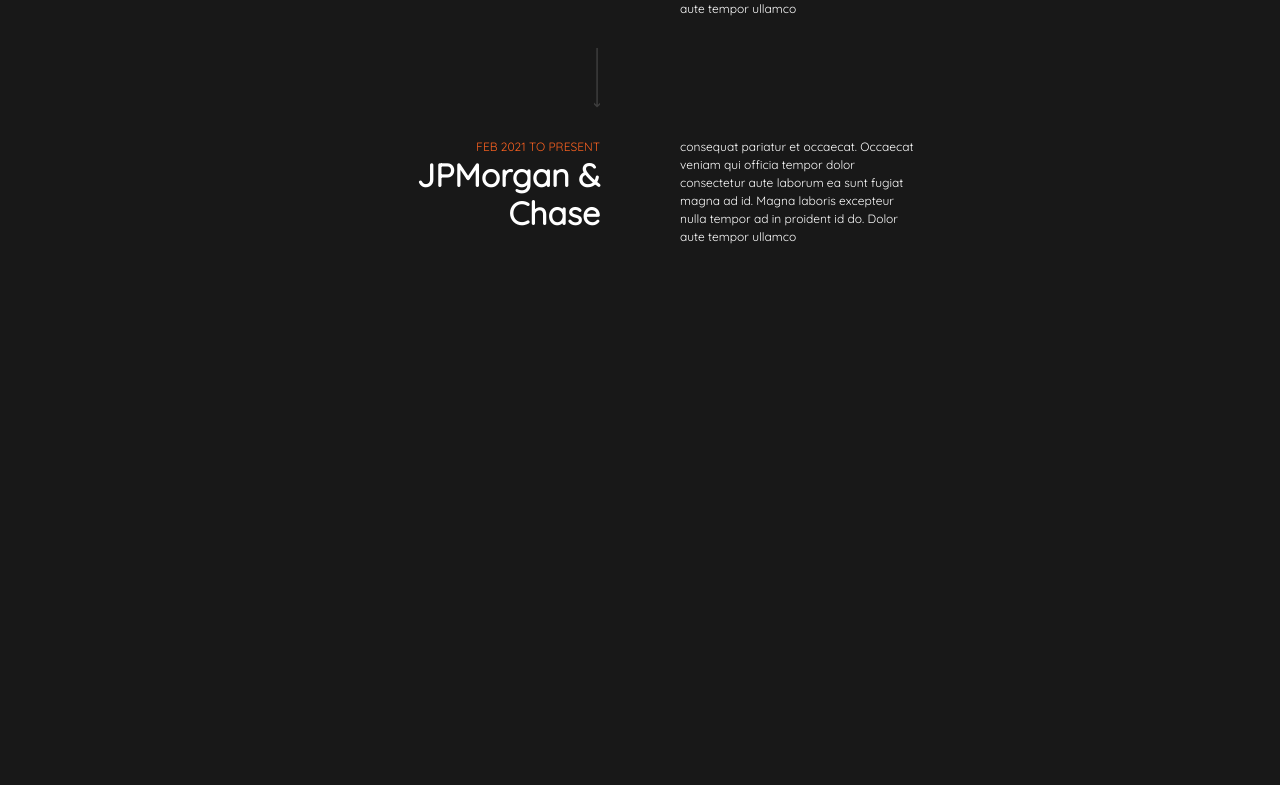
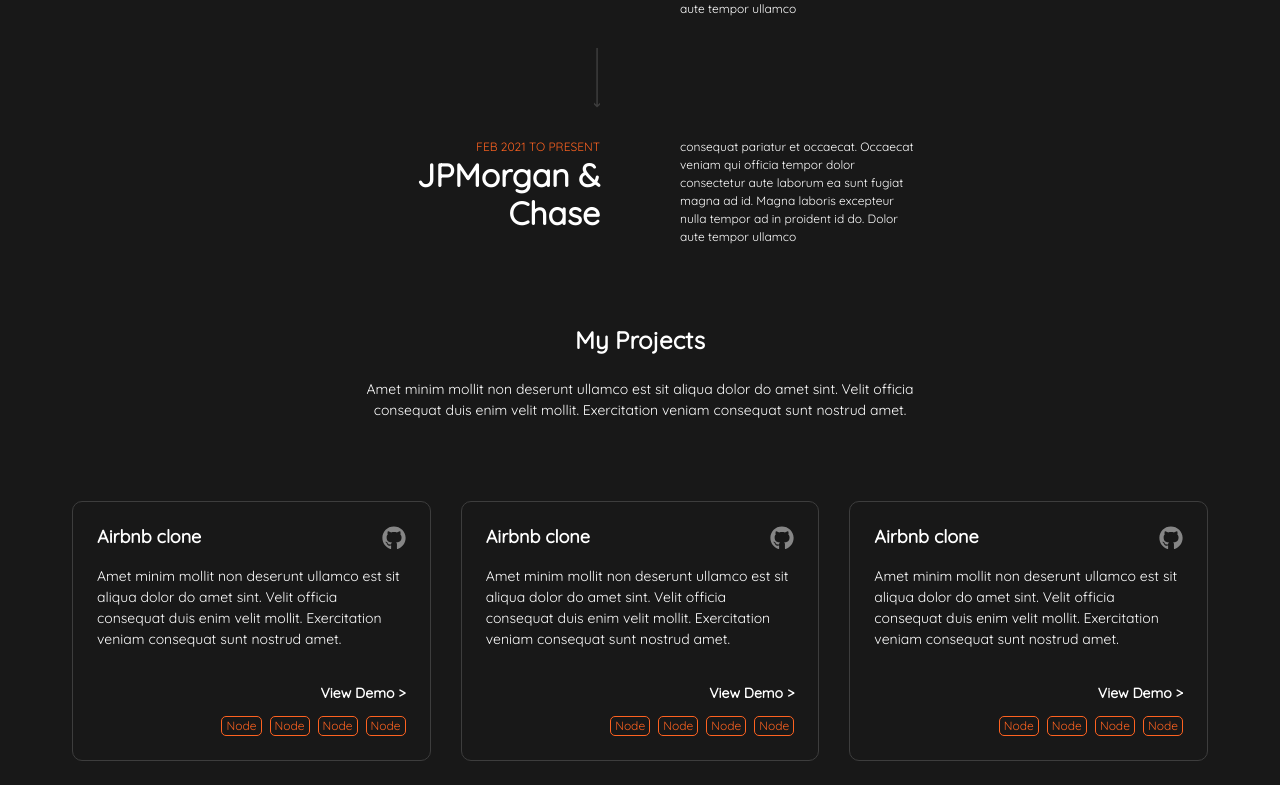
Before and after one commit to Buupu/portfolio, a Next.js app: page / in a window 1280 px wide. Shown: the part 1512-2297 px from the top of the page. Before the commit the page ends 1782 px from the top, so only its background shows below. Built offline with nearby package versions, Linux system fonts and the light colour scheme.

Commit message:
Added projects section

```diff
--- /dev/null
+++ b/components/ProjectCard.tsx
@@ -0,0 +1,111 @@
+import {
+  Flex,
+  Heading,
+  Icon,
+  Text,
+  Link,
+  Badge,
+  HStack,
+} from "@chakra-ui/react";
+import { FaGithub } from "react-icons/fa";
+
+export default function ProjectCard({
+  title,
+  description,
+  githubLink,
+  demoLink,
+  technologies,
+}: {
+  title: string;
+  description: string;
+  githubLink: string;
+  demoLink: string;
+  technologies: string[];
+}) {
+  return (
+    <Flex
+      w="full"
+      h="full"
+      p={6}
+      border="1px"
+      borderColor="lightGray"
+      borderRadius="10px"
+      flexDirection="column"
+      cursor="pointer"
+      minH="260px"
+    >
+      <Flex justify="space-between" mb={4}>
+        <Heading as="h3" fontSize="lg">
+          {title}
+        </Heading>
+        <Icon
+          as={FaGithub}
+          h="24px"
+          w="24px"
+          color="whiteAlpha.600"
+          _hover={{ color: "primary" }}
+          transition="0.3s ease-out"
+        />
+      </Flex>
+      <Flex flexDirection="column" flex={1} w="100%" textAlign="right">
+        <Text flex={1} fontSize={["12px", "14px"]} textAlign="left" mb={2}>
+          {description}
+        </Text>
+        <Link
+          fontSize={["12px", "14px"]}
+          fontWeight="bold"
+          textAlign="right"
+          w="100%"
+        >
+          View Demo &gt;
+        </Link>
+      </Flex>
+      <HStack justify="flex-end" mt={3}>
+        <Badge
+          color="primary"
+          textTransform="none"
+          variant="outline"
+          boxShadow="none"
+          border="1px"
+          borderRadius="5px"
+          fontWeight="normal"
+        >
+          Node
+        </Badge>
+        <Badge
+          color="primary"
+          textTransform="none"
+          variant="outline"
+          boxShadow="none"
+          border="1px"
+          borderRadius="5px"
+          fontWeight="normal"
+        >
+          Node
+        </Badge>
+        <Badge
+          color="primary"
+          textTransform="none"
+          variant="outline"
+          boxShadow="none"
+          border="1px"
+          borderRadius="5px"
+          fontWeight="normal"
+        >
+          Node
+        </Badge>
+        <Badge
+          color="primary"
+          textTransform="none"
+          variant="outline"
+          boxShadow="none"
+          border="1px"
+          borderRadius="5px"
+          fontWeight="normal"
+        >
+          Node
+        </Badge>
+      </HStack>
+    </Flex>
+  );
+}
--- a/pages/_app.tsx
+++ b/pages/_app.tsx
@@ -1,25 +1,26 @@
-import type { AppProps } from 'next/app';
-import { ChakraProvider, extendTheme } from '@chakra-ui/react';
+import type { AppProps } from "next/app";
+import { ChakraProvider, extendTheme } from "@chakra-ui/react";
 
-import '@fontsource/quicksand';
+import "@fontsource/quicksand";
 
 const theme = extendTheme({
   styles: {
     global: {
-      'html, body': {
-        color: '#ffffff',
-        bg: '#181818'
-      }
-    }
+      "html, body": {
+        color: "#ffffff",
+        bg: "#181818",
+      },
+    },
   },
   fonts: {
-    heading: 'Quicksand',
-    body: 'Quicksand'
+    heading: "Quicksand",
+    body: "Quicksand",
   },
   colors: {
-    bg: '#181818',
-    primary: '#FE6220'
-  }
+    bg: "#181818",
+    primary: "#FE6220",
+    lightGray: "#3D3D3D",
+  },
 });
 
 function MyApp({ Component, pageProps }: AppProps) {
--- a/pages/index.tsx
+++ b/pages/index.tsx
@@ -1,8 +1,9 @@
 import { Box } from "@chakra-ui/react";
 import type { NextPage } from "next";
-import Header from "components/Header";
-import Intro from "components/Intro";
-import Experience from "components/Experience";
+import Header from "sections/Header";
+import Intro from "sections/Intro";
+import Experience from "sections/Experience";
+import Projects from "sections/Projects";
 
 const Home: NextPage = () => {
   return (
@@ -10,6 +11,7 @@
       <Header />
       <Intro />
       <Experience />
+      <Projects />
     </Box>
   );
 };
--- a/components/Experience.tsx
+++ b/sections/Experience.tsx
@@ -1,10 +1,10 @@
 import { Box, Heading, Text, VStack, HStack } from "@chakra-ui/react";
-import Arrow from "./Arrow";
-import Job from "./Job";
+import Arrow from "components/Arrow";
+import Job from "components/Job";
 
 export default function Experience() {
   return (
-    <Box textAlign="center" maxW="550px" margin="auto" pb={6}>
+    <Box textAlign="center" maxW="550px" margin="auto" pb={20}>
       <Heading as="h2" fontSize="x-large" mb={6}>
         Experience
       </Heading>
--- a/components/Intro.tsx
+++ b/sections/Intro.tsx
@@ -1,5 +1,5 @@
 import { Flex, Heading } from "@chakra-ui/react";
-import ScrollIndicator from "./ScrollIndicator";
+import ScrollIndicator from "components/ScrollIndicator";
 
 export default function Intro() {
   return (
--- /dev/null
+++ b/sections/Projects.tsx
@@ -0,0 +1,45 @@
+import { Box, Heading, Text, SimpleGrid } from "@chakra-ui/react";
+import ProjectCard from "components/ProjectCard";
+export default function Projects() {
+  return (
+    <Box pb={6} textAlign="center">
+      <Heading as="h2" fontSize="x-large" mb={6}>
+        My Projects
+      </Heading>
+      <Text fontSize={["12px", "14px"]} maxW="600px" margin="auto" mb={20}>
+        Amet minim mollit non deserunt ullamco est sit aliqua dolor do amet
+        sint. Velit officia consequat duis enim velit mollit. Exercitation
+        veniam consequat sunt nostrud amet.
+      </Text>
+      <SimpleGrid columns={[1, 1, 3]} spacing="30px">
+        <ProjectCard
+          title="Airbnb clone"
+          description="Amet minim mollit non deserunt ullamco est sit aliqua dolor do amet
+        sint. Velit officia consequat duis enim velit mollit. Exercitation
+        veniam consequat sunt nostrud amet."
+          githubLink=""
+          demoLink=""
+          technologies={[]}
+        />
+        <ProjectCard
+          title="Airbnb clone"
+          description="Amet minim mollit non deserunt ullamco est sit aliqua dolor do amet
+        sint. Velit officia consequat duis enim velit mollit. Exercitation
+        veniam consequat sunt nostrud amet."
+          githubLink=""
+          demoLink=""
+          technologies={[]}
+        />
+        <ProjectCard
+          title="Airbnb clone"
+          description="Amet minim mollit non deserunt ullamco est sit aliqua dolor do amet
+        sint. Velit officia consequat duis enim velit mollit. Exercitation
+        veniam consequat sunt nostrud amet."
+          githubLink=""
+          demoLink=""
+          technologies={[]}
+        />
+      </SimpleGrid>
+    </Box>
+  );
+}
```
Also changed, not shown: sections/Header.tsx (renamed from components/Header.tsx).
